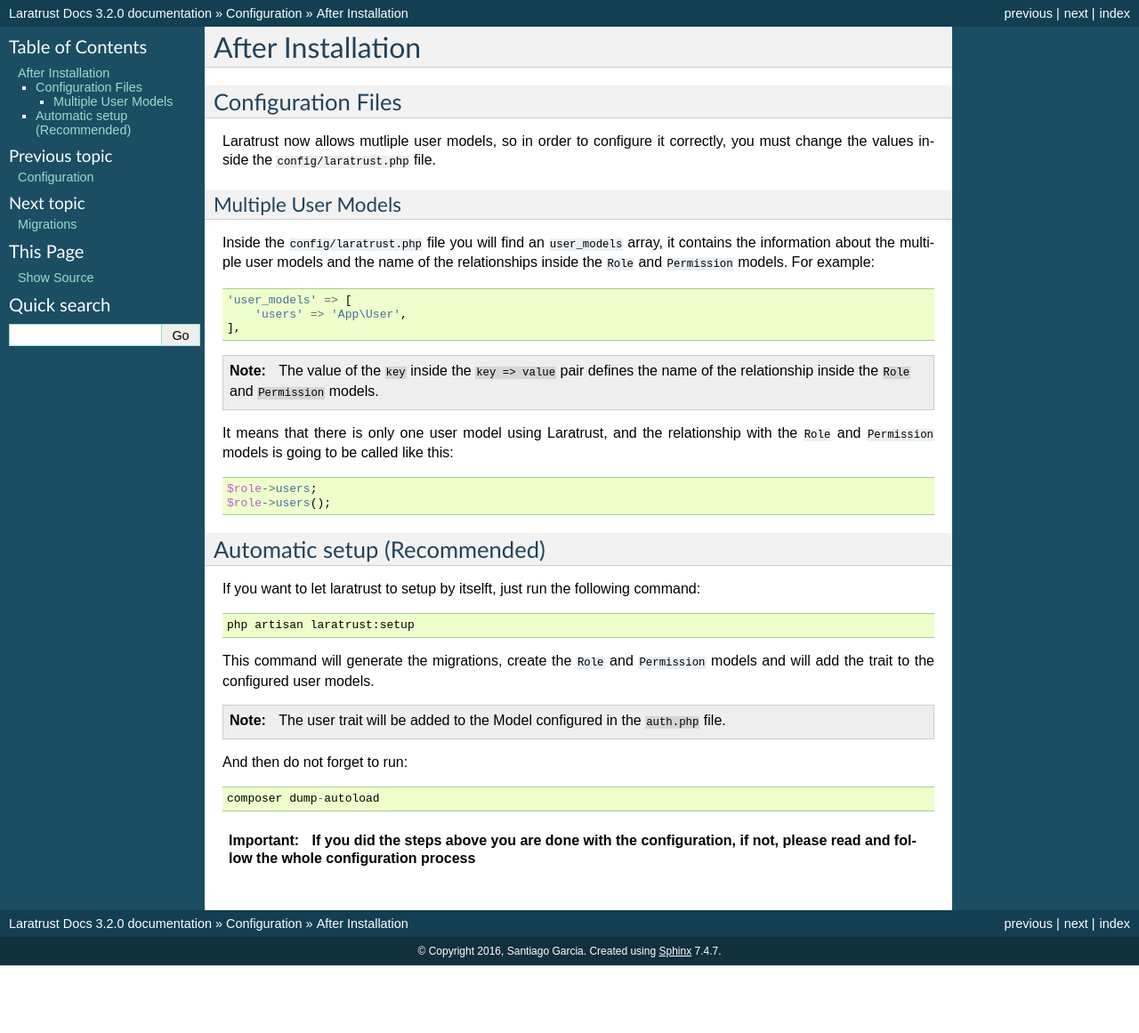
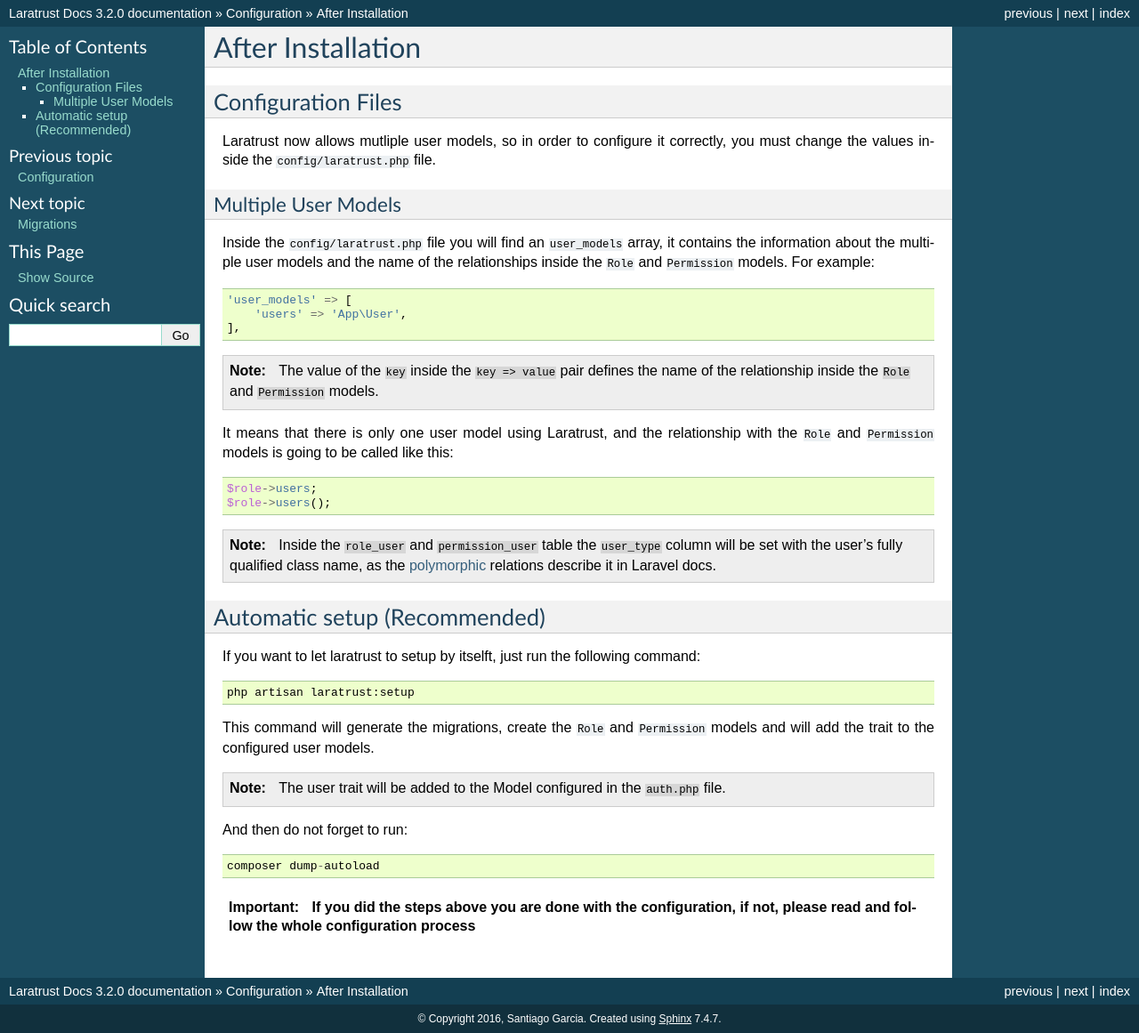
Before and after one commit to santigarcor/laratrust, a Sphinx documentation site: the page built from docs/configuration/after_installation.rst, in a window 1280 px wide. Shown: the whole page at 89% size. Built offline with Sphinx 7.4.7, drawn with Linux system fonts in a browser that asks for light colours; before the commit the page ends 1085 px from its top, so only the background shows below that.

Commit message:
Updated docs

```diff
--- a/docs/configuration/after_installation.rst
+++ b/docs/configuration/after_installation.rst
@@ -29,6 +29,8 @@
     $role->users;
     $role->users();
 
+.. NOTE::
+    Inside the ``role_user`` and ``permission_user`` table the ``user_type`` column will be set with the user's fully qualified class name, as the `polymorphic <https://laravel.com/docs/eloquent-relationships#polymorphic-relations>`_ relations describe it in Laravel docs.
 
 Automatic setup (Recommended)
 ^^^^^^^^^^^^^^^^^^^^^^^^^^^^^
```
